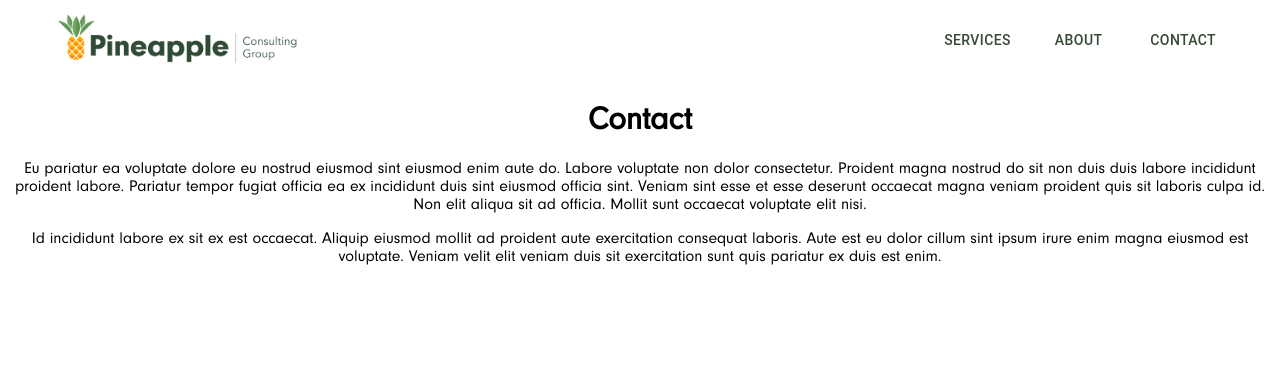
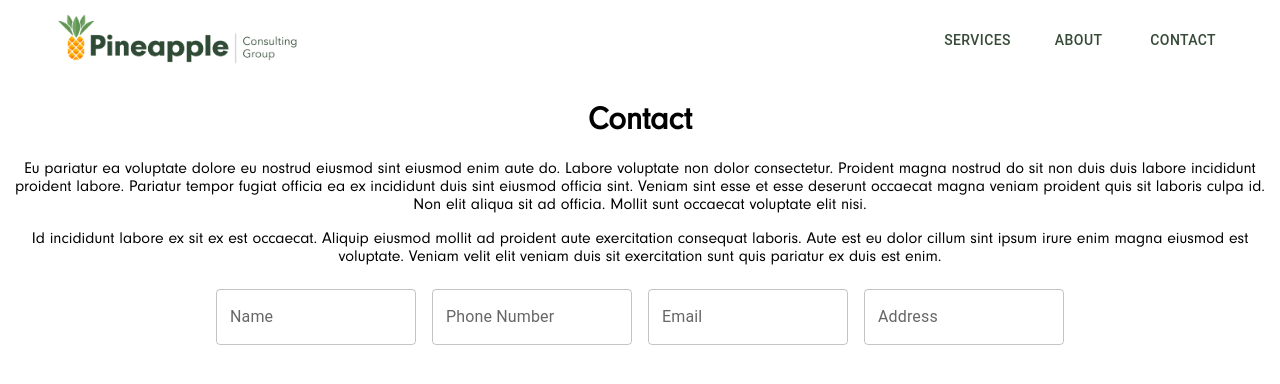
Before and after one commit to camizag/pineapple-consulting-group-app, a React (Create React App) app: page /contact in a window 1280 px wide. Shown: the top 384 px of the page. Built offline with nearby package versions, Linux system fonts and the light colour scheme.

Commit message:
added simple contact forms

```diff
--- a/src/pages/Contact.js
+++ b/src/pages/Contact.js
@@ -1,9 +1,30 @@
+import * as React from 'react';
+import Box from '@mui/material/Box';
+import TextField from '@mui/material/TextField';
+
 export default function Contact() {
     return (
         <>
-            <h1 className="contact-title">Contact</h1>
-            <p className="contact-p">Eu pariatur ea voluptate dolore eu nostrud eiusmod sint eiusmod enim aute do. Labore voluptate non dolor consectetur. Proident magna nostrud do sit non duis duis labore incididunt proident labore. Pariatur tempor fugiat officia ea ex incididunt duis sint eiusmod officia sint. Veniam sint esse et esse deserunt occaecat magna veniam proident quis sit laboris culpa id. Non elit aliqua sit ad officia. Mollit sunt occaecat voluptate elit nisi.</p>
-            <p className="contact-p">Id incididunt labore ex sit ex est occaecat. Aliquip eiusmod mollit ad proident aute exercitation consequat laboris. Aute est eu dolor cillum sint ipsum irure enim magna eiusmod est voluptate. Veniam velit elit veniam duis sit exercitation sunt quis pariatur ex duis est enim.</p>
+            <div>
+                <h1 className="contact-title">Contact</h1>
+                <p className="contact-p">Eu pariatur ea voluptate dolore eu nostrud eiusmod sint eiusmod enim aute do. Labore voluptate non dolor consectetur. Proident magna nostrud do sit non duis duis labore incididunt proident labore. Pariatur tempor fugiat officia ea ex incididunt duis sint eiusmod officia sint. Veniam sint esse et esse deserunt occaecat magna veniam proident quis sit laboris culpa id. Non elit aliqua sit ad officia. Mollit sunt occaecat voluptate elit nisi.</p>
+                <p className="contact-p">Id incididunt labore ex sit ex est occaecat. Aliquip eiusmod mollit ad proident aute exercitation consequat laboris. Aute est eu dolor cillum sint ipsum irure enim magna eiusmod est voluptate. Veniam velit elit veniam duis sit exercitation sunt quis pariatur ex duis est enim.</p>
+            </div>
+
+            <Box //TODO Fix the spacing
+                component="form"
+                sx={{
+                    '& > :not(style)': { m: 1, width: '25ch' },
+                }}
+                noValidate
+                autoComplete="off"
+                >
+                <TextField id="outlined-basic" label="Name" variant="outlined" />
+                <TextField id="outlined-basic" label="Phone Number" variant="outlined" />
+                <TextField id="outlined-basic" label="Email" variant="outlined" />
+                <TextField id="outlined-basic" label="Address" variant="outlined" />
+            </Box>
+
         </>
     )
 }
```
